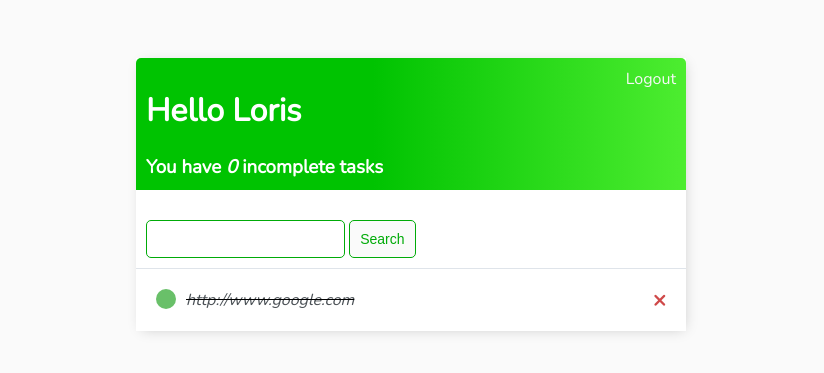
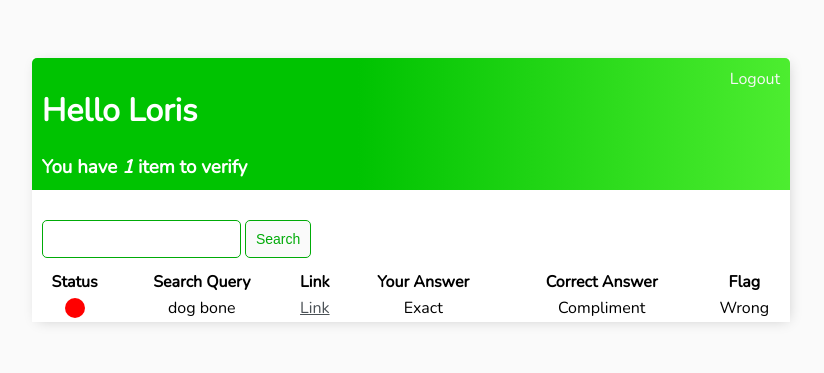
Before and after one commit to ultragorira/searchrelevance_testresults, a Django app: page / in a window 1280 px wide. Shown: the top 373 px of the page, without its empty margins (229-1053 px from the left). Run offline with Django 3.2, Linux system fonts and the light colour scheme; a user stored in the database is signed in; data comes from the database, SQL or seed files in the repository.

Commit message:
Displaying Table with results

```diff
--- a/base/models.py
+++ b/base/models.py
@@ -14,4 +14,5 @@ class Results(models.Model):
 
 
     class Meta:
-        ordering = ['verdict']
+        #Ordering first by wrong
+        ordering = ['-verdict']
--- a/base/templates/base/main.html
+++ b/base/templates/base/main.html
@@ -4,7 +4,7 @@
 <head>
     <meta charset="utf-8">
     <meta http-equiv="X-UA-Compatible" content="IE=edge">
-    <title>To Do Items</title>
+    <title>Search Relevance - Training Portal</title>
     <meta name="description" content="">
     <meta name="viewport" content="width=device-width, initial-scale=1">
 
@@ -34,9 +34,9 @@
         }
 
         .container {
-            max-width: 550px;
+            max-width: 60%;
             margin: auto;
-            background-color: #fff;
+            background-color: rgb(255, 255, 255);
             -webkit-box-shadow: 2px 2px 13px -4px rgba(0, 0, 0, 0.21);
             box-shadow: 2px 2px 13px -4px rgba(0, 0, 0, 0.21);
         }
@@ -75,10 +75,17 @@
             margin-left: 10px;
         }
 
-        .task-complete-icon {
+        .correct-result-icon {
             height: 20px;
             width: 20px;
             background-color: rgb(105, 192, 105);
+            border-radius: 50%;
+        }
+
+        .incorrect-result-icon {
+            height: 20px;
+            width: 20px;
+            background-color: rgb(255, 0, 0);
             border-radius: 50%;
         }
 
--- a/base/templates/base/results_list.html
+++ b/base/templates/base/results_list.html
@@ -4,7 +4,7 @@
 <div class="header-bar">
     <div>
         <h1> Hello {{request.user|title}}</h1>
-        <h3 style="margin:0">You have <i>{{count}}</i> incomplete task{{ count|pluralize:"s" }} </h3>
+        <h3 style="margin:0">You have <i>{{count}}</i> item{{ count|pluralize:"s" }} to verify </h3>
     </div>
     {% if request.user.is_authenticated %}
         <a href="{% url 'logout' %}">Logout</a>
@@ -23,27 +23,44 @@
 
 
 <div class="task-items-wrapper">
+    <table width="100%">
+    <th>Status</th>
+    <th>Search Query</th>
+    <th>Link</th>
+    <th>Your Answer</th>
+    <th>Correct Answer</th>
+    <th>Flag</th>
     {% for result in results %}
-        <div class="task-wrapper">
-            {% if result.verdict %}
-                <div class="task-title">
-                    <div class="task-complete-icon"></div>
-                    <i><s><a href="">{{result.link_query}}</a></s></i>
-                </div>
-                <a class = "delete-link" href="">&#215;</a>
-            {% else %}
-                <div class="task-title">
-                        <div class="task-incomplete-icon"></div>
-                        <a href="">{{result}}</a>
-                </div>
-                <a class = "delete-link" href="">&#215;</a>
-            {% endif %}
-
-        </div>
+            <tr>
+                {% if result.verdict == 'Wrong' %}
+                    <td align="center">
+                        <div class="incorrect-result-icon"></div>
+                    </td>
+                {% else %}
+                    <td align="center">
+                        <div class="correct-result-icon"></div>
+                    </td>
+                {% endif %}
+                <td align="center">
+                {{result.search_query}}
+                </td>
+                <td align="center">
+                <a href="{{result.link_query}}">Link</a>
+                </td>
+                <td align="center">
+                {{result.user_answer}}
+                </td>
+                <td align="center">
+                {{result.correct_answer}}
+                </td>
+                <td align="center">
+                {{result.verdict}}
+                </td>
+            </tr>
     {% empty %}
         <h3> No items available </h3>
     {% endfor %}
-
+    </table>
 </div>
 
 {% endblock content %}
--- a/base/views.py
+++ b/base/views.py
@@ -44,12 +44,12 @@ class ResultsList(LoginRequiredMixin, ListView):
     def get_context_data(self, **kwargs):
         context = super().get_context_data(**kwargs)
         context['results'] = context['results'].filter(user=self.request.user)
-        context['count'] = context['results'].filter(verdict=0).count()
+        context['count'] = context['results'].filter(verdict='Wrong').count()
 
 
         search_input = self.request.GET.get('search-area') or ''
         if search_input:
-            context['results'] = context['results'].filter(title__icontains = search_input)
+            context['results'] = context['results'].filter(search_query__icontains = search_input)
 
         context['search_input'] = search_input
         return context
```
Also changed, not shown: base/templates/base/register.html (+4 -4 lines), base/migrations/0002_results_email.py (added), base/migrations/0003_remove_results_email.py (added).
